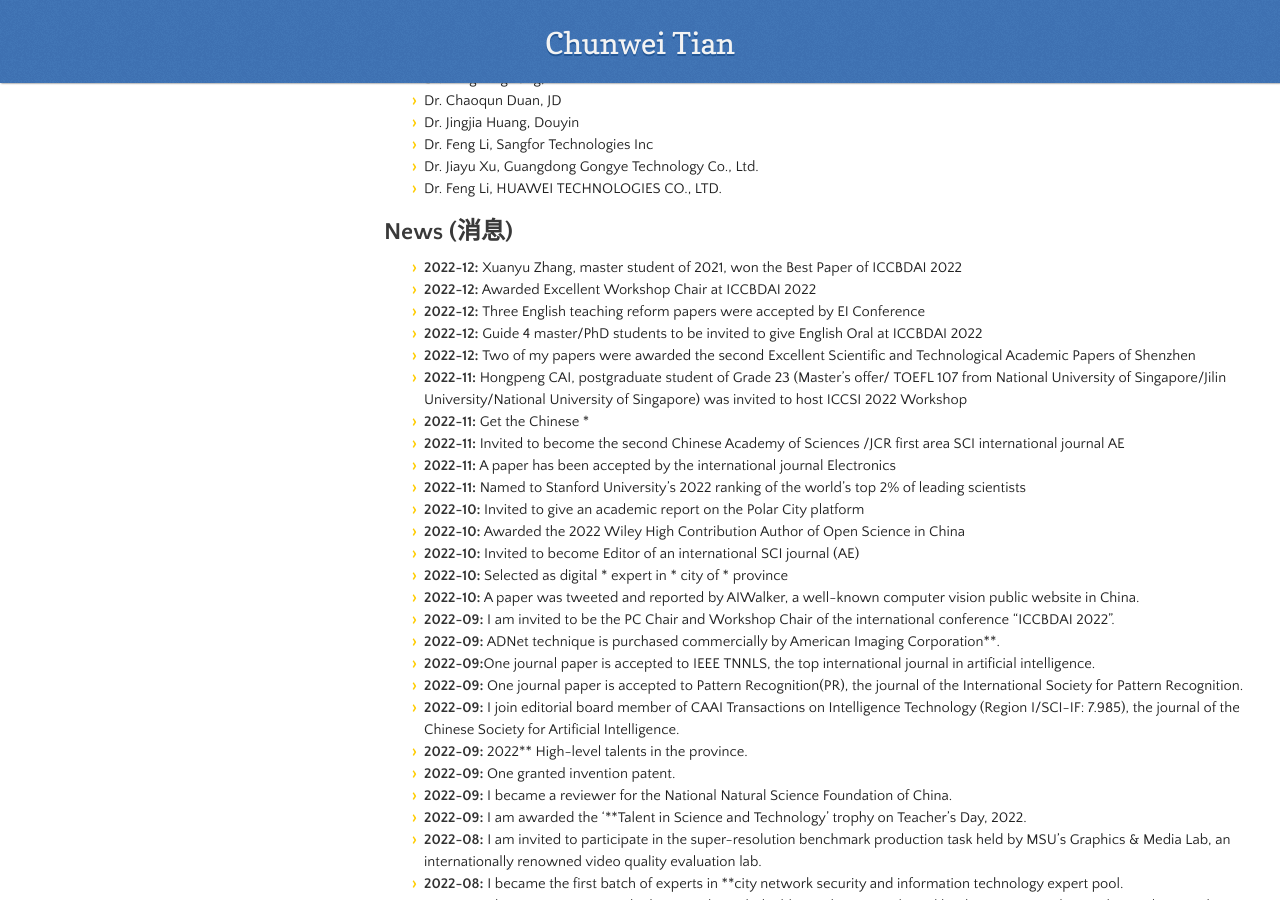
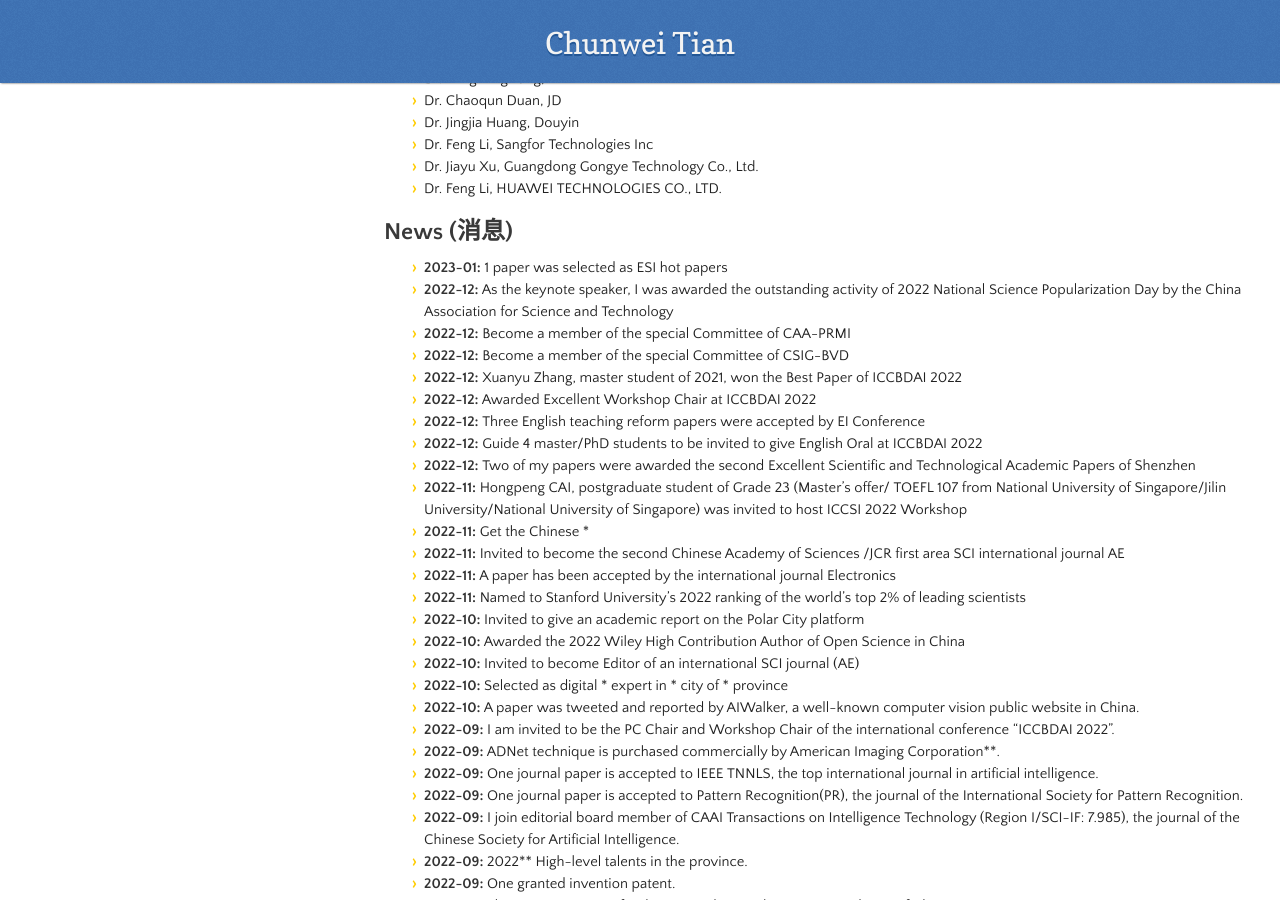
Before and after one commit to hellloxiaotian/hellloxiaotian.github.io, a Jekyll site: the page built from index.md, in a window 1280 px wide and 900 px high, scrolled down 4615 px. Built offline with Jekyll 4.4.1, drawn with Linux system fonts in a browser that asks for light colours; nearby versions of some CDN libraries; our own code applies the rules of GitHub Pages for plain Markdown files; the repository's description, which GitHub fills in, is left out.

Commit message:
Add files via upload

```diff
--- a/index.md
+++ b/index.md
@@ -129,6 +129,10 @@ Major Research Project:  Noise Tolerance Computing and Flexible Low-Level Vision
 
 ## News (消息)
 
+- **2023-01:** 1 paper was selected as ESI hot papers
+- **2022-12:** As the keynote speaker, I was awarded the outstanding activity of 2022 National Science Popularization Day by the China Association for Science and Technology
+- **2022-12:** Become a member of the special Committee of CAA-PRMI
+- **2022-12:** Become a member of the special Committee of CSIG-BVD
 - **2022-12:** Xuanyu Zhang, master student of 2021, won the Best Paper of ICCBDAI 2022
 - **2022-12:** Awarded Excellent Workshop Chair at ICCBDAI 2022
 - **2022-12:** Three English teaching reform papers were accepted by EI Conference
@@ -146,7 +150,7 @@ Major Research Project:  Noise Tolerance Computing and Flexible Low-Level Vision
 - **2022-10:** A paper was tweeted and reported by AIWalker, a well-known computer vision public website in China.
 - **2022-09:** I am invited to be the PC Chair and Workshop Chair of the international conference "ICCBDAI 2022".
 - **2022-09:** ADNet technique is purchased commercially by American Imaging Corporation**.
-- **2022-09:**One journal paper is accepted to IEEE TNNLS, the top international journal in artificial intelligence.
+- **2022-09:** One journal paper is accepted to IEEE TNNLS, the top international journal in artificial intelligence.
 - **2022-09:** One journal paper is accepted to Pattern Recognition(PR), the journal of the International Society for Pattern Recognition.
 - **2022-09:** I join editorial board member of CAAI Transactions on Intelligence Technology (Region I/SCI-IF: 7.985), the journal of the Chinese Society for Artificial Intelligence.
 - **2022-09:** 2022** High-level talents in the province.
```
